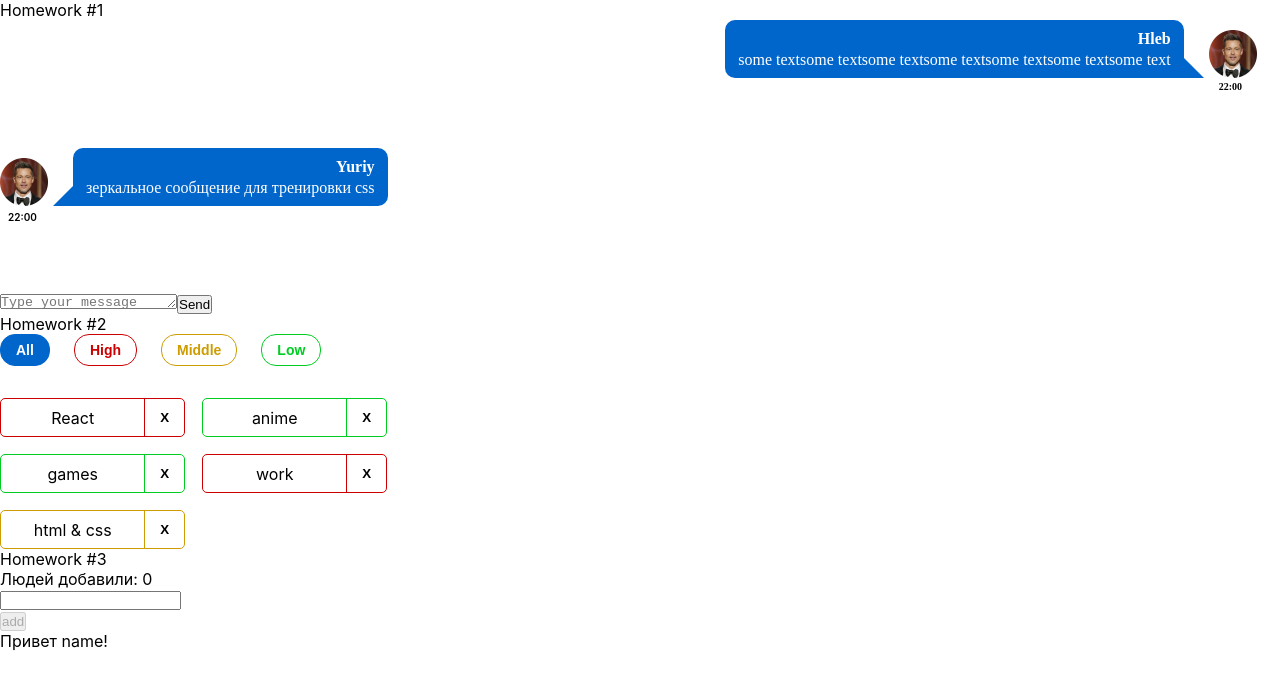
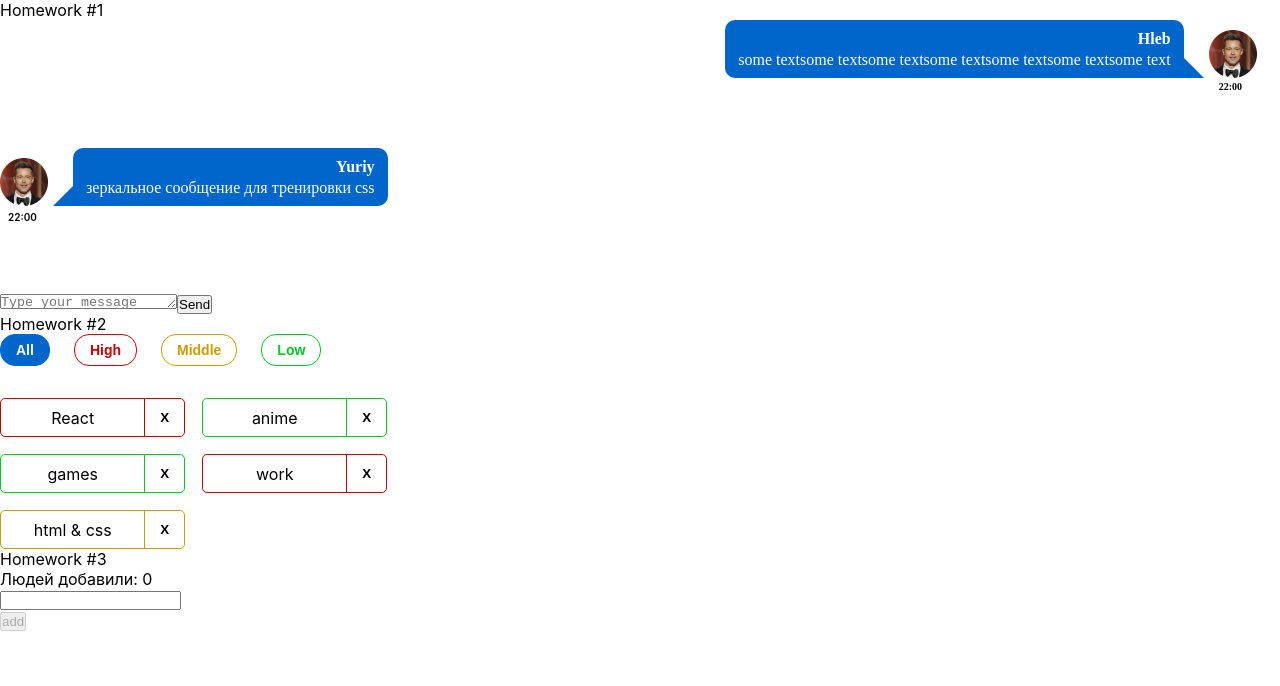
Before and after one commit to HlebSayanov/hws2-master, a React (Create React App) app: page /#/pre-junior in a window 1280 px wide. Shown: the top 686 px of the page. Built offline with nearby package versions, Linux system fonts and the light colour scheme.

Commit message:
edit_HW3_lastName

```diff
--- a/src/s2-homeworks/hw03/Greeting.module.css
+++ b/src/s2-homeworks/hw03/Greeting.module.css
@@ -5,6 +5,7 @@
 }
 
 .error {
+color: #cc0000;
 }
 
 .input {
@@ -14,6 +15,8 @@
 }
 
 .errorInput {
+color: #cc0000;
+    border: 3px solid red;
 }
 
 .button {
--- a/src/s2-homeworks/hw03/GreetingContainer.tsx
+++ b/src/s2-homeworks/hw03/GreetingContainer.tsx
@@ -15,7 +15,7 @@ export const pureAddUser = (name: string, setError: (e: string)=>void , setName:
     if(name.trim()===''){
         setError('Ошибка! Введите имя!')
     }else{
-        addUserCallback('name')
+        addUserCallback('new Name')
         setName('')
     }
 }
@@ -69,8 +69,10 @@ const GreetingContainer: React.FC<GreetingContainerPropsType> = ({
     }
 
     const totalUsers = users.length // need to fix
-    const lastUserName = 'name'
+    const lastUserName = users[users.length-1]?.name
+
     // need to fix
+
 
     return (
         <Greeting
```
